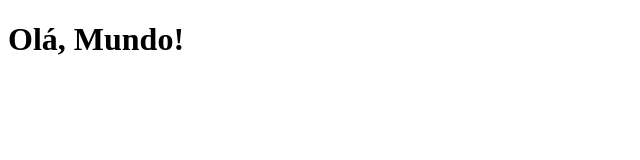
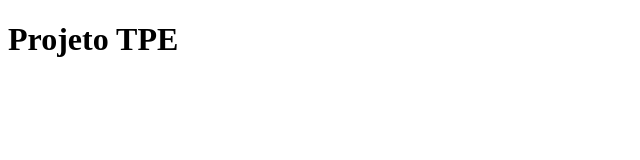
Before and after one commit to johndoe6331/repositoriotpe, a plain HTML site: page index.html in a window 1280 px wide. Shown: the whole page, without its empty margins (0-640 px from the left). Drawn offline with Linux system fonts and the light colour scheme.

Commit message:
h1 adicionado

```diff
--- a/index.html
+++ b/index.html
@@ -7,6 +7,6 @@
     <title>Olá, Mundo!</title>
 </head>
 <body>
-    <h1>Olá, Mundo!</h1>
+    <h1>Projeto TPE</h1>
 </body>
 </html>
```
